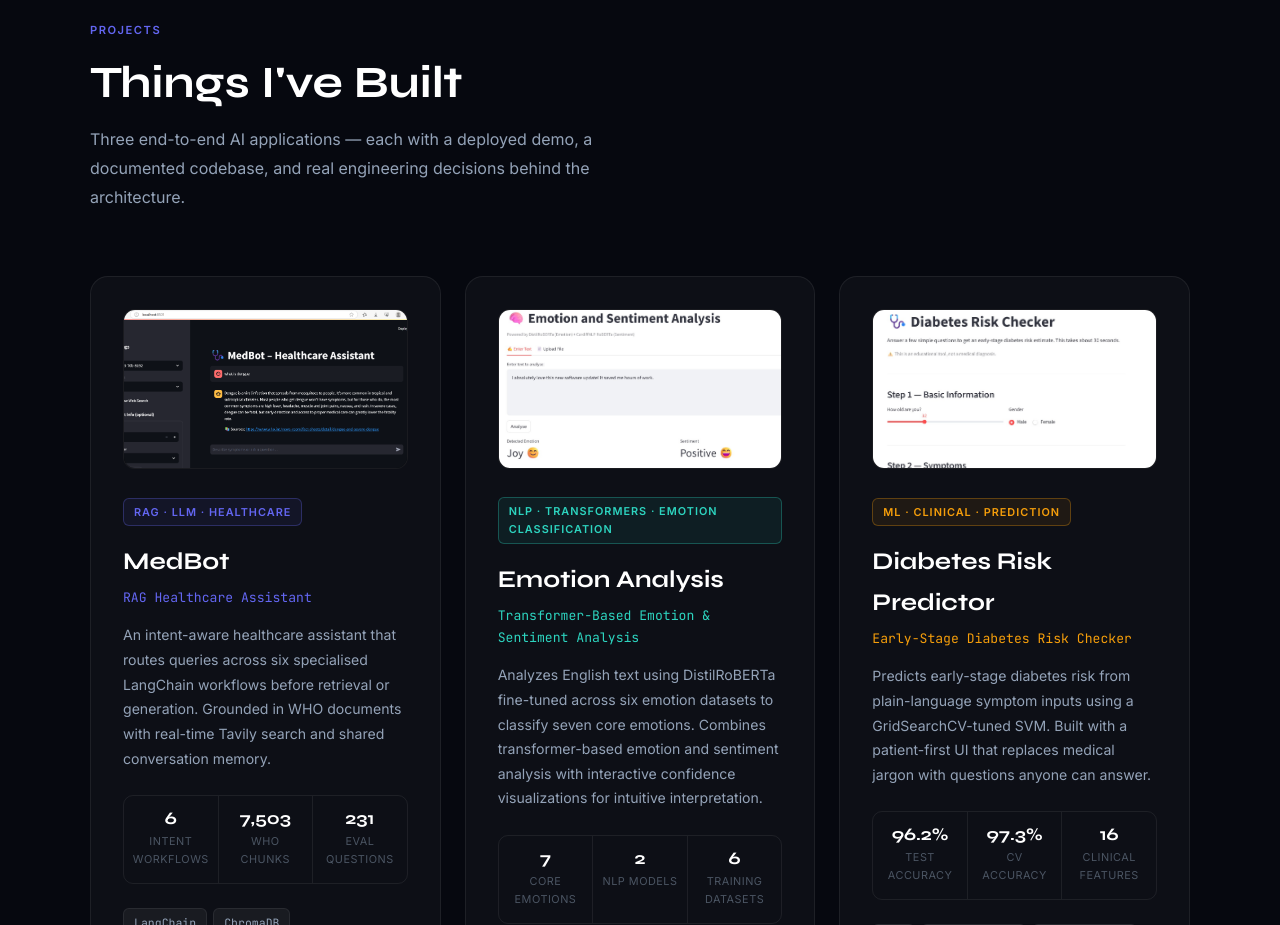
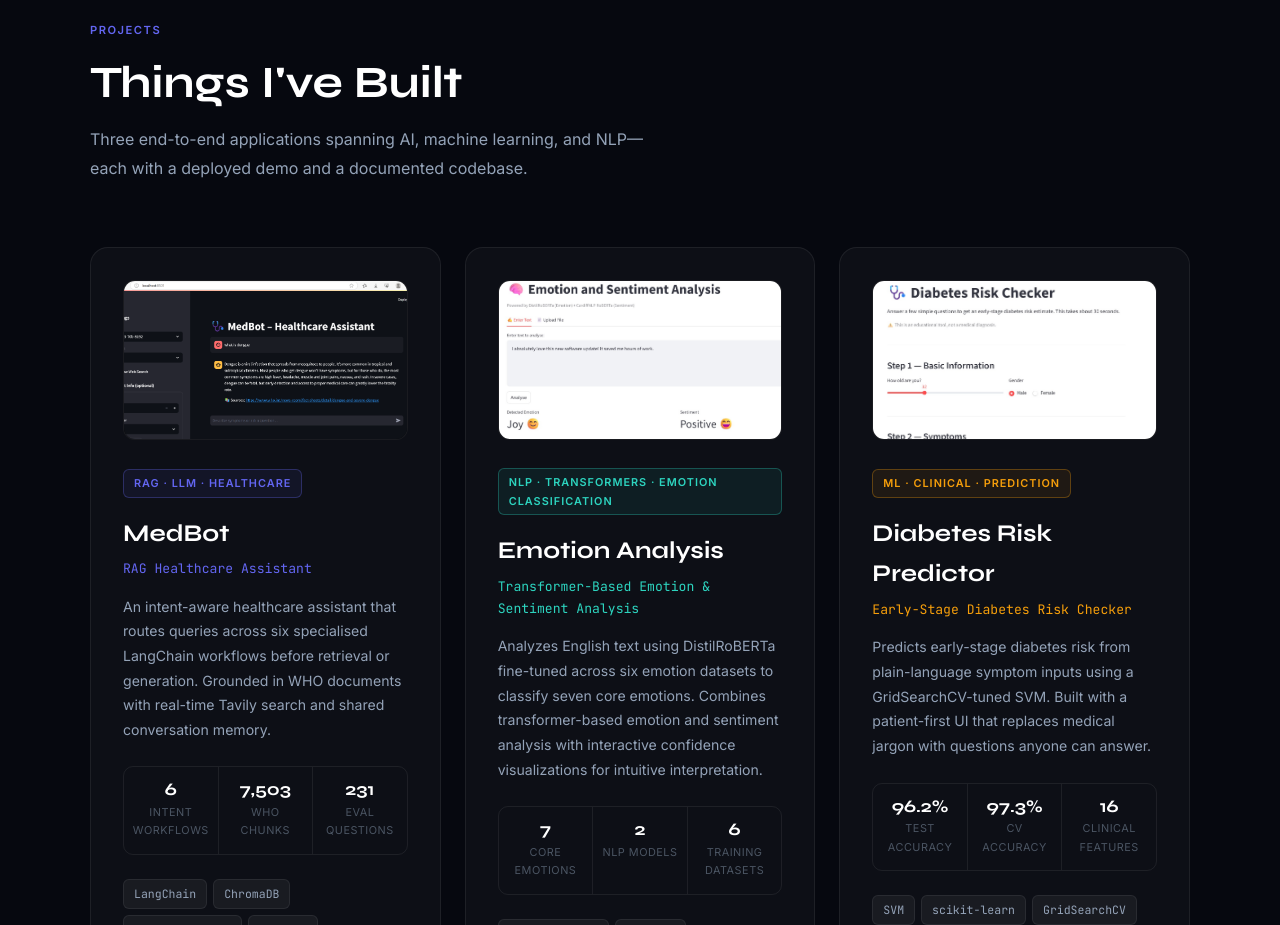
Before and after one commit to aditi838/aditi-portfolio, a React (Vite) app: page / in a window 1280 px wide. Shown: the part 1700-2625 px from the top of the page. Built offline with nearby package versions, Linux system fonts and the light colour scheme.

Commit message:
Revise project description in Projects component
Updated project description for clarity and conciseness.

```diff
--- a/src/components/Projects.jsx
+++ b/src/components/Projects.jsx
@@ -78,8 +78,7 @@ export default function Projects() {
           <p className="tag">PROJECTS</p>
           <h2 className="section-title">Things I've Built</h2>
           <p className="section-sub">
-            Three end-to-end AI applications — each with a deployed demo, a documented
-            codebase, and real engineering decisions behind the architecture.
+            Three end-to-end applications spanning AI, machine learning, and NLP—each with a deployed demo and a documented codebase.
           </p>
         </div>
 
```
